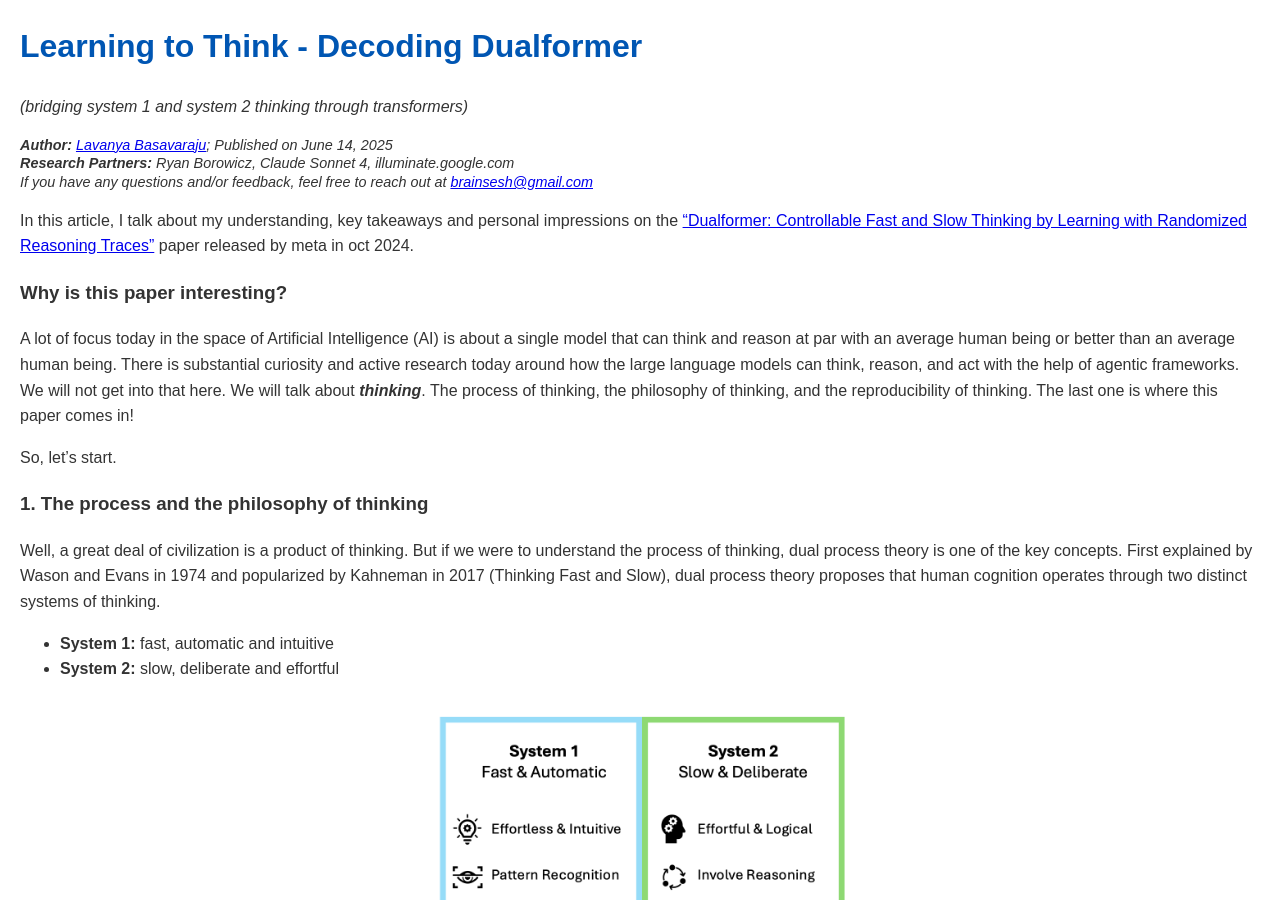
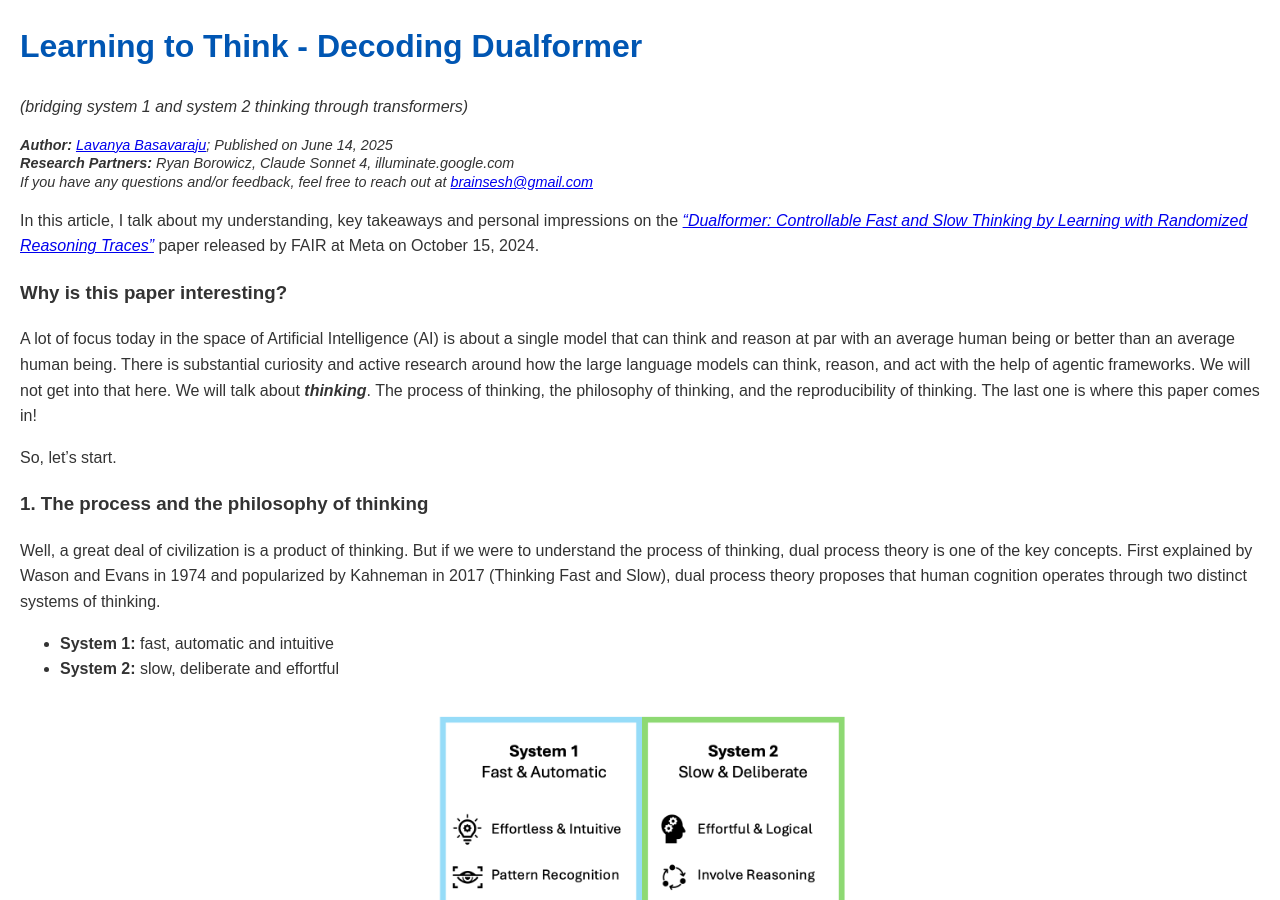
Before and after one commit to brainsesh/brainsesh.github.io, a Jekyll site: the page docs/dualformer/index.html, which Jekyll copies as it is, in a window 1280 px wide and 900 px high. Built offline with Jekyll 4.4.1, drawn with Linux system fonts in a browser that asks for light colours.

Commit message:
change 061325

```diff
--- a/docs/dualformer/index.html
+++ b/docs/dualformer/index.html
@@ -55,10 +55,10 @@
         <em>If you have any questions and/or feedback, feel free to reach out at <a href="mailto:brainsesh@gmail.com">brainsesh@gmail.com</a></em>
     </p>
 
-    <p>In this article, I talk about my understanding, key takeaways and personal impressions on the <a href="https://arxiv.org/pdf/2410.09918v1" target="_blank">“Dualformer: Controllable Fast and Slow Thinking by Learning with Randomized Reasoning Traces”</a> paper released by meta in oct 2024.</p>
+    <p>In this article, I talk about my understanding, key takeaways and personal impressions on the <em><a href="https://arxiv.org/pdf/2410.09918v1" target="_blank">“Dualformer: Controllable Fast and Slow Thinking by Learning with Randomized Reasoning Traces”</a></em> paper released by FAIR at Meta on October 15, 2024.</p>
 
     <h3>Why is this paper interesting? </h3>
-    <p>A lot of focus today in the space of Artificial Intelligence (AI) is about a single model that can think and reason at par with an average human being or better than an average human being. There is substantial curiosity and active research today around how the large language models can think, reason, and act with the help of agentic frameworks. We will not get into that here. We will talk about <em><b>thinking</b></em>. The process of thinking, the philosophy of thinking, and the reproducibility of thinking. The last one is where this paper comes in!  </p>
+    <p>A lot of focus today in the space of Artificial Intelligence (AI) is about a single model that can think and reason at par with an average human being or better than an average human being. There is substantial curiosity and active research around how the large language models can think, reason, and act with the help of agentic frameworks. We will not get into that here. We will talk about <em><b>thinking</b></em>. The process of thinking, the philosophy of thinking, and the reproducibility of thinking. The last one is where this paper comes in!  </p>
 
     <p>So, let’s start. </p>
 
```
